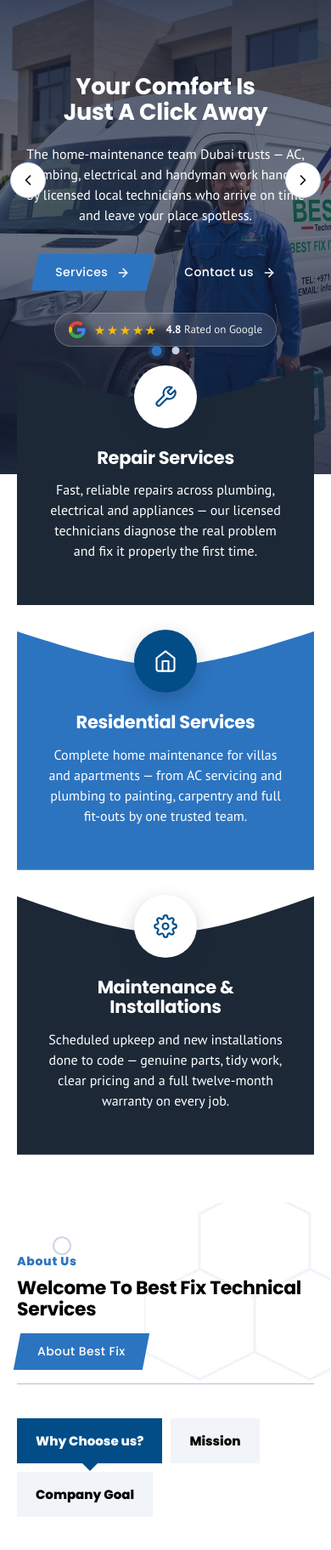
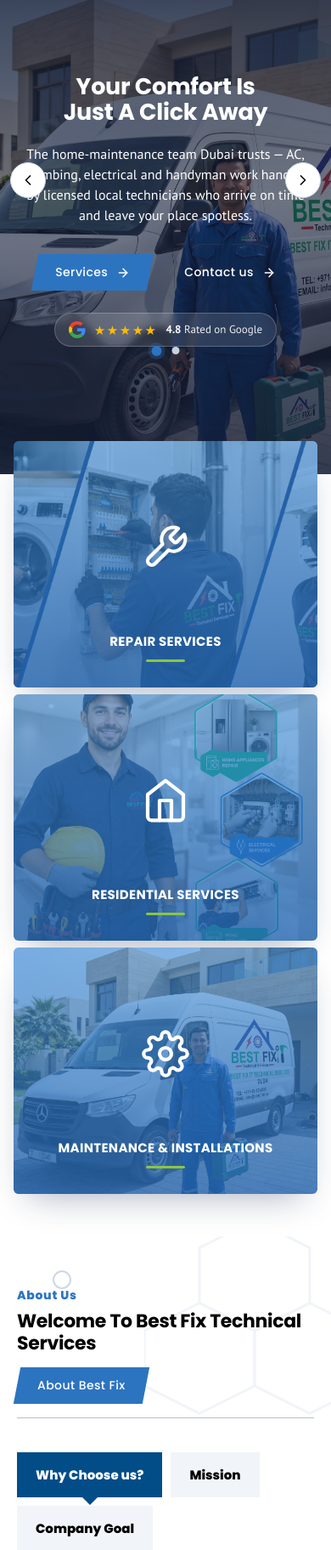
Before and after one commit to Shakeeb871/bestfixit-ae, a Flask app: page / in a window 390 px wide. Shown: the part 199-2023 px from the top of the page at 85% size. Run offline with Flask 3, Linux system fonts and the light colour scheme.

Commit message:
Restyle hero feature cards to photo + blue-duotone design
Rebuild the three overlapping hero cards to match the reference: each card
is a service photo under a light-blue duotone overlay, with a centred white
line icon, an uppercase bold title at the bottom and a lime accent rule.
Backgrounds are data-driven (added an image per card). Responsive 3/2/1.

Co-Authored-By: Claude Opus 4.8 <noreply@anthropic.com>
Claude-Session: https://claude.ai/code/session_016tDyNJwNLGHkf9e7t3iXBH

```diff
--- a/data/feature_cards.py
+++ b/data/feature_cards.py
@@ -10,6 +10,7 @@ are managed in one place instead of being hardcoded in the template.
 FEATURE_CARDS = [
     {
         "title": "Repair Services",
+        "image": "/static/img/maintenance-company-in-dubai.webp",
         "text": "Fast, reliable repairs across plumbing, electrical and "
                 "appliances — our licensed technicians diagnose the real "
                 "problem and fix it properly the first time.",
@@ -26,6 +27,7 @@ FEATURE_CARDS = [
     },
     {
         "title": "Residential Services",
+        "image": "/static/img/professional-maintenance-team.webp",
         "text": "Complete home maintenance for villas and apartments — from "
                 "AC servicing and plumbing to painting, carpentry and full "
                 "fit-outs by one trusted team.",
@@ -41,6 +43,7 @@ FEATURE_CARDS = [
     },
     {
         "title": "Maintenance & Installations",
+        "image": "/static/img/hero-team.webp",
         "text": "Scheduled upkeep and new installations done to code — genuine "
                 "parts, tidy work, clear pricing and a full twelve-month "
                 "warranty on every job.",
--- a/static/css/site.css
+++ b/static/css/site.css
@@ -666,6 +666,28 @@ details[open] .bf-faq-chev{ transform:rotate(180deg); }
 .hero-rating__meta{ font-size:13px; color:rgba(255,255,255,.9); white-space:nowrap; }
 .hero-rating__meta strong{ color:#fff; font-weight:700; }
 
+/* ── hero feature cards (photo + light-blue duotone, icon, uppercase title) ── */
+.hfeat-row{ position:relative; z-index:3; max-width:1200px; margin:-90px auto 0;
+    padding:0 clamp(16px,4vw,40px) clamp(50px,6vw,80px);
+    display:grid; grid-template-columns:repeat(3,1fr); gap:8px; }
+.hfeat-card{ position:relative; overflow:hidden; isolation:isolate; border-radius:6px;
+    min-height:290px; display:grid; grid-template-rows:1fr auto; justify-items:center;
+    padding:32px 18px 30px; text-align:center; color:#fff;
+    background-color:#2c74c0; background-size:cover; background-position:center;
+    box-shadow:0 18px 40px -18px rgba(20,40,80,.40); }
+.hfeat-card__overlay{ position:absolute; inset:0; z-index:-1;
+    background:linear-gradient(180deg, rgba(58,138,214,.60) 0%, rgba(38,104,178,.82) 100%); }
+.hfeat-card__icon{ align-self:center; display:block; }
+.hfeat-card__icon svg{ width:56px; height:56px; color:#fff; }
+.hfeat-card__foot{ align-self:end; }
+.hfeat-card__title{ margin:0; color:#fff !important; font-family:var(--font-heading);
+    font-weight:800; font-size:clamp(15px,1.4vw,18px); line-height:1.28;
+    text-transform:uppercase !important; letter-spacing:.02em; }
+.hfeat-card__rule{ display:block; width:46px; height:3px; border-radius:2px;
+    background:#8cc63f; margin:12px auto 0; }
+@media (max-width:760px){ .hfeat-row{ grid-template-columns:repeat(2,1fr); margin-top:-56px; } }
+@media (max-width:470px){ .hfeat-row{ grid-template-columns:1fr; margin-top:-40px; } }
+
 /* ── shared section header: eyebrow + title (left), button (right), rule ── */
 .sec-head{ margin:0 auto clamp(32px,4vw,48px); }
 .sec-head__row{ display:flex; align-items:flex-end; justify-content:space-between; gap:22px;
--- a/templates/index.html
+++ b/templates/index.html
@@ -58,14 +58,16 @@
     <!-- slide dots -->
     <div class="hero-dots" data-hero-dots></div>
   </div>
-  <!-- overlapping service cards -->
-  <div data-reveal="" style="position:relative; z-index:3; max-width:1180px; margin:-130px auto 0; padding:0 clamp(20px,5vw,48px) clamp(56px,7vw,84px); display:grid; grid-template-columns:repeat(auto-fit,minmax(min(100%,300px),1fr)); gap:28px; align-items:start;">
+  <!-- overlapping feature cards (photo + blue duotone) -->
+  <div class="hfeat-row" data-reveal>
     {% for c in feature_cards %}
-    <div style="position:relative; color:#fff; padding:92px 30px 52px; text-align:center;">
-      <span aria-hidden="true" style="position:absolute; inset:0; z-index:0; background:{{ c.bg }}; clip-path:url(#bfCardTop);"></span>
-      <span style="position:absolute; top:38px; left:50%; transform:translate(-50%,-50%); width:74px; height:74px; border-radius:50%; background:{{ c.circle_bg }}; color:{{ c.icon_color }}; display:grid; place-items:center; box-shadow:0 8px 20px rgba(22,35,63,.25); z-index:2;">{{ c.icon|safe }}</span>
-      <h3 style="position:relative; z-index:1; font-family:var(--font-heading); font-weight:800; font-size:21px; margin:6px 0 14px;">{{ c.title }}</h3>
-      <p style="position:relative; z-index:1; font-size:16px; line-height:1.65; margin:0; color:rgba(255,255,255,.9);">{{ c.text }}</p>
+    <div class="hfeat-card" style="background-image:url('{{ c.image }}');">
+      <span class="hfeat-card__overlay" aria-hidden="true"></span>
+      <span class="hfeat-card__icon" aria-hidden="true">{{ c.icon|safe }}</span>
+      <div class="hfeat-card__foot">
+        <h3 class="hfeat-card__title">{{ c.title }}</h3>
+        <span class="hfeat-card__rule" aria-hidden="true"></span>
+      </div>
     </div>
     {% endfor %}
   </div>
```
